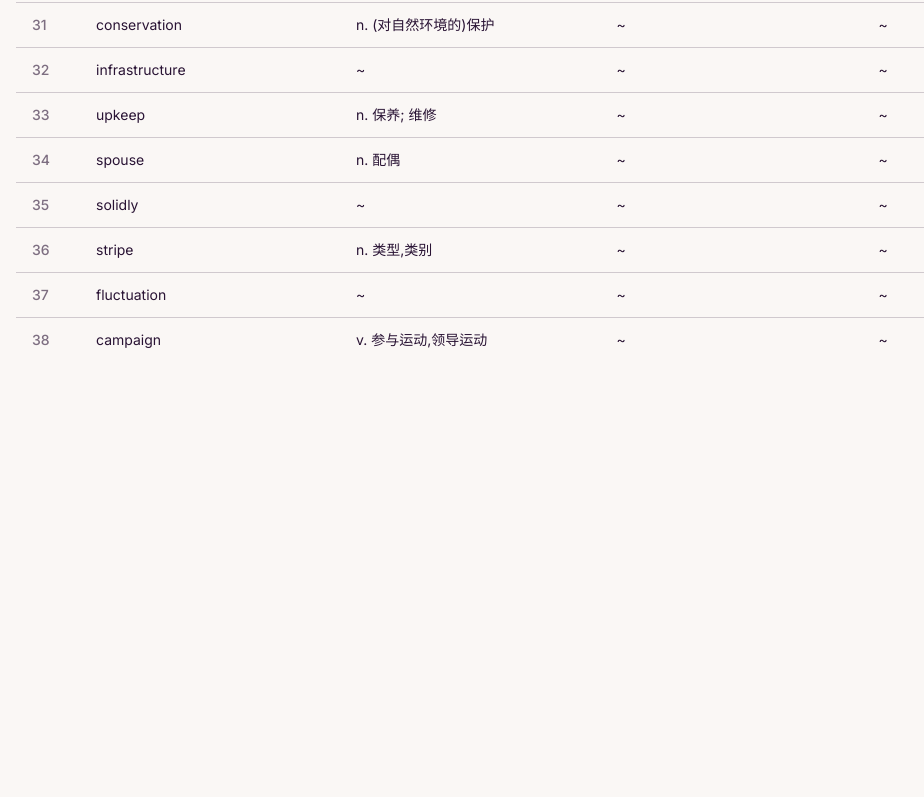
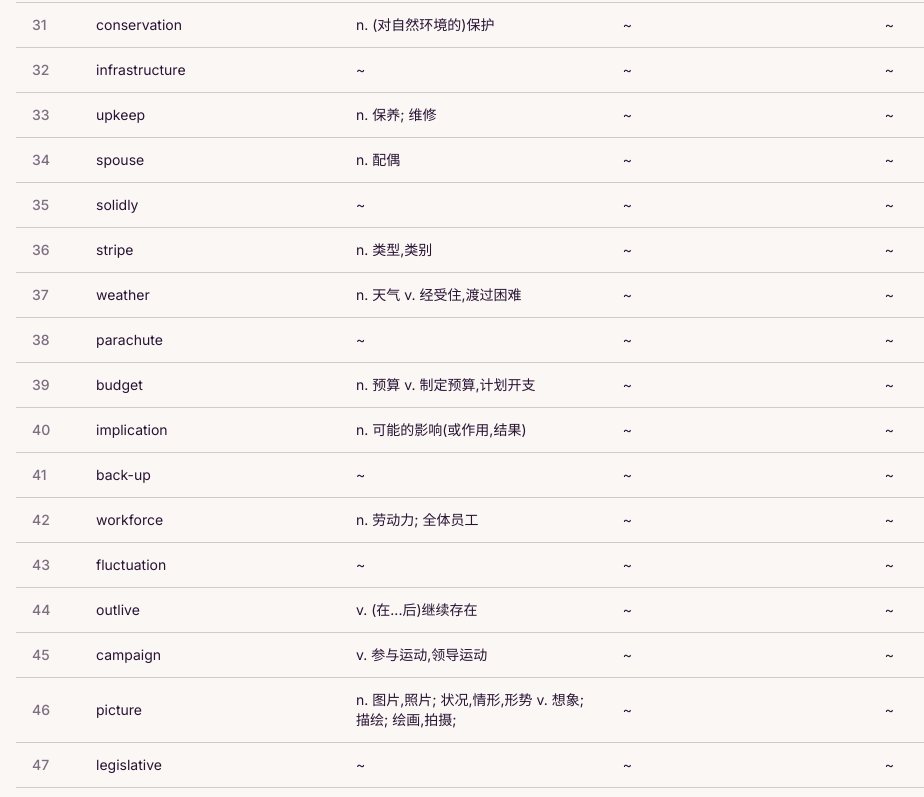
Before and after one commit to xyt-dev/webnotes, a Next.js app: page /english/words in a window 1280 px wide. Shown: the part 2000-2797 px from the top of the page, without its empty margins (8-932 px from the left). Before the commit the page ends 2414 px from the top, so only its background shows below. Built offline with nearby package versions, Linux system fonts and the light colour scheme.

Commit message:
update vscode config

```diff
--- a/src/app/configs/page.tsx
+++ b/src/app/configs/page.tsx
@@ -259,6 +259,12 @@ export default function EnglishPage() {
         <span>"vim.highlightedyank.textColor": "#282828",  // gruvbox bg0</span>
         <span>"vim.highlightedyank.color": "#fbf1c7",  // gruvbox fg0</span>
         <span>"vim.hlsearch": true,</span>
+        <span>"vim.normalModeKeyBindingsNonRecursive": [  // Esc remove highlight</span>
+        <span>    &#123;</span>
+        <span>        "before": ["&lt;Esc&gt;"],</span>
+        <span>        "commands": [":nohlsearch"]</span>
+        <span>    &#125;</span>
+        <span>],</span>
         <span>"http.proxy": "http://127.0.0.1:7890",</span>
         <span>"http.proxyStrictSSL": false,</span>
         <span>"files.exclude": &#123;</span>
@@ -307,6 +313,7 @@ export default function EnglishPage() {
         <span>    "position": "editor-bottom",</span>
         <span>    "height": 30</span>
         <span>&#125;,</span>
+        <span>"errorLens.onSave": true,  // show message only on save</span>
         <span>"workbench.layoutControl.enabled": false,</span>
         <span>"window.commandCenter": false,</span>
         <span>// projects manager</span>
--- a/src/app/english/words/page.tsx
+++ b/src/app/english/words/page.tsx
@@ -44,7 +44,7 @@ export default function EnglishWords() {
           <td>deference</td> <td>n. 尊重,尊敬</td>
         </tr>
         <tr>
-          <td>absorb</td> <td>v. 吸收; 同化; 理解,掌握; 使专心; 承担</td>
+          <td>absorb</td> <td>v. 吸收; 同化; 理解,掌握; 使专心; 承担,对付</td>
         </tr>
         <tr>
           <td>consumption</td>
@@ -147,11 +147,42 @@ export default function EnglishWords() {
           <td>stripe</td> <td>n. 类型,类别</td>
         </tr>
         <tr>
+          <td>weather</td> <td>n. 天气 v. 经受住,渡过困难</td>
+        </tr>
+        <tr>
+          <td>parachute</td>
+        </tr>
+        <tr>
+          <td>budget</td> <td>n. 预算 v. 制定预算,计划开支</td>
+        </tr>
+        <tr>
+          <td>implication</td> <td>n. 可能的影响(或作用,结果)</td>
+        </tr>
+        <tr>
+          <td>back-up</td>
+        </tr>
+        <tr>
+          <td>workforce</td> <td>n. 劳动力; 全体员工</td>
+        </tr>
+        <tr>
           <td>fluctuation</td>
+        </tr>
+        <tr>
+          <td>outlive</td> <td>v. (在...后)继续存在</td>
         </tr>
         <tr>
           <td>campaign</td> <td>v. 参与运动,领导运动</td>
         </tr>
+        <tr>
+          <td>picture</td> <td>n. 图片,照片; 状况,情形,形势 v. 想象; 描绘; 绘画,拍摄;</td>
+        </tr>
+        <tr>
+          <td>legislative</td>
+        </tr>
+        <tr>
+          <td>deductible</td> <td>n. 免赔额(自费额)</td>
+        </tr>
+
       </Table>
     </div>
   )
```
